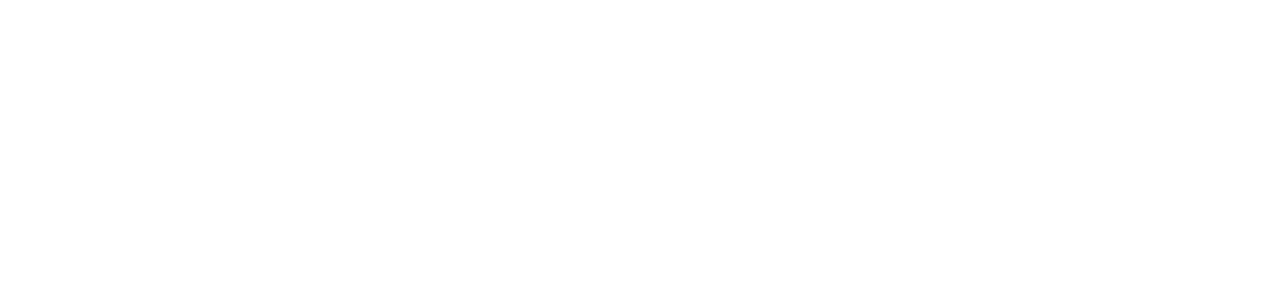
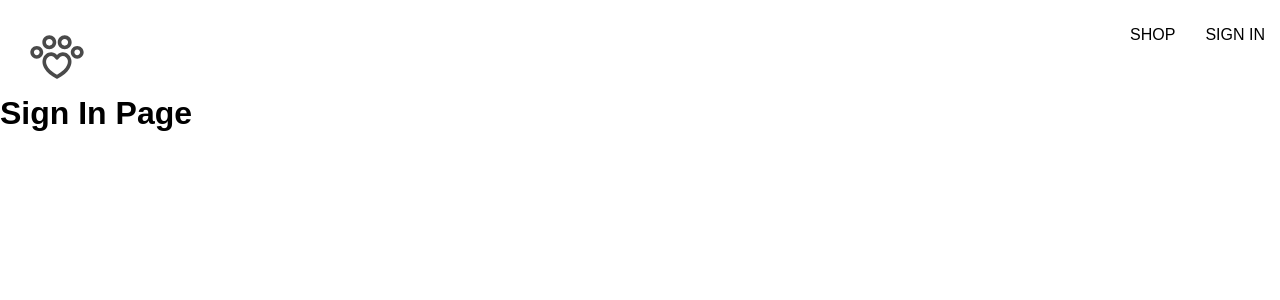
Before and after one commit to ananastasiap/paw-wear, a React (Create React App) app: page /sign-in in a window 1280 px wide. Before the commit this address had no page. Shown: the top 300 px of the page. Built offline with nearby package versions, Linux system fonts and the light colour scheme; a web font is replaced by a local one.

Commit message:
feat: add sign-in component

```diff
--- a/src/App.js
+++ b/src/App.js
@@ -2,12 +2,14 @@
 
 import Home from "./routes/home/home.component";
 import Navigation from './routes/navigation/navigation.component';
+import SignIn from './routes/sign-in/sign-in.component';
 
 const App = () => {
   return (
     <Routes>
       <Route path='/' element={ <Navigation />}>
         <Route index element={ <Home /> } />
+        <Route path='sign-in' element={ <SignIn /> } />
       </Route>
     </Routes>
   );
--- a/src/routes/navigation/navigation.component.jsx
+++ b/src/routes/navigation/navigation.component.jsx
@@ -15,6 +15,9 @@
           <Link className='nav-link' to='/shop'>
             SHOP
           </Link>
+          <Link className='nav-link' to='/sign-in'>
+            SIGN IN
+          </Link>
         </div>
       </div>
       <Outlet />
--- /dev/null
+++ b/src/routes/sign-in/sign-in.component.jsx
@@ -0,0 +1,9 @@
+const SignIn = () => {
+  return (
+    <div>
+      <h1>Sign In Page</h1>
+    </div>
+  );
+}
+
+export default SignIn;
```
